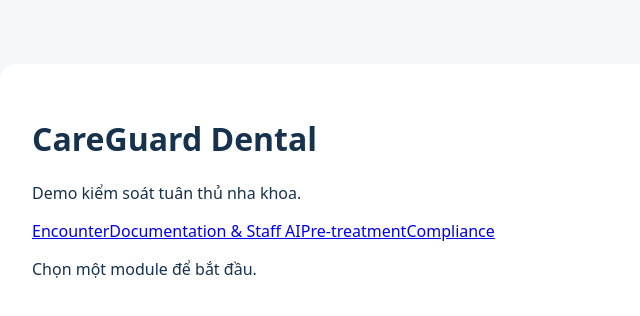
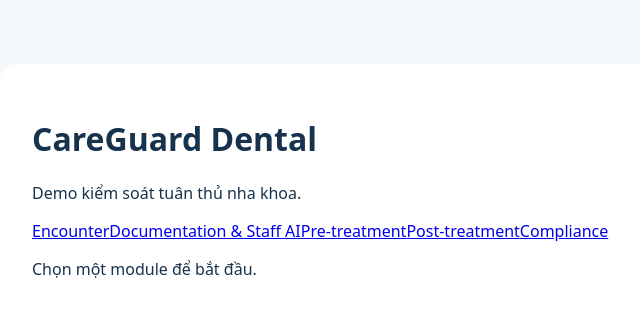
Before and after one commit to tbmdemi/EnterEngineering, a React (Vite) app in the folder frontend/: page / in a window 1280 px wide. Shown: the top 316 px of the page, without its empty margins (96-736 px from the left). Built offline with nearby package versions, Linux system fonts and the light colour scheme.

Commit message:
chore: wire post-treatment chat module

```diff
--- a/frontend/src/routes.js
+++ b/frontend/src/routes.js
@@ -3,5 +3,6 @@ import { route as complianceRoute } from "./features/compliance";
 import { route as documentationAiRoute } from "./features/documentation-ai";
 import { route as encounterRoute } from "./features/encounter";
 import { route as preTreatmentRoute } from "./features/pre-treatment";
+import { route as postTreatmentChatRoute } from "./features/post-treatment-chat";
 
-export const featureRoutes = [encounterRoute, documentationAiRoute, preTreatmentRoute, complianceRoute];
+export const featureRoutes = [encounterRoute, documentationAiRoute, preTreatmentRoute, postTreatmentChatRoute, complianceRoute];
```
Also changed, not shown: 1 other file (tests, documents, lock files or other folders).
